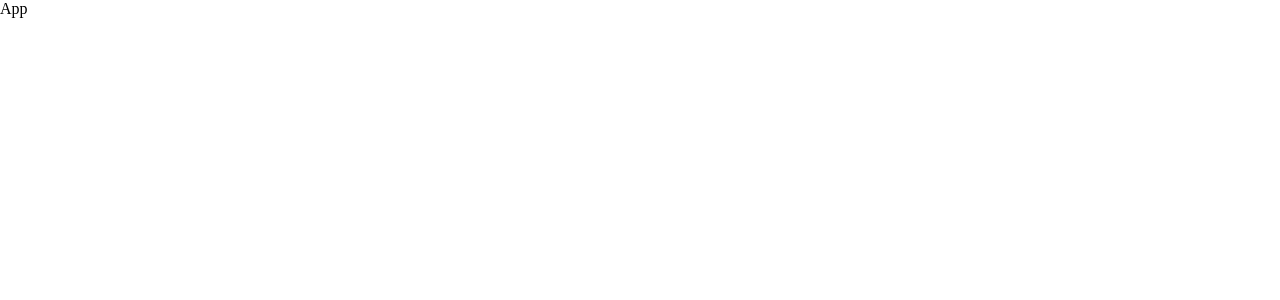
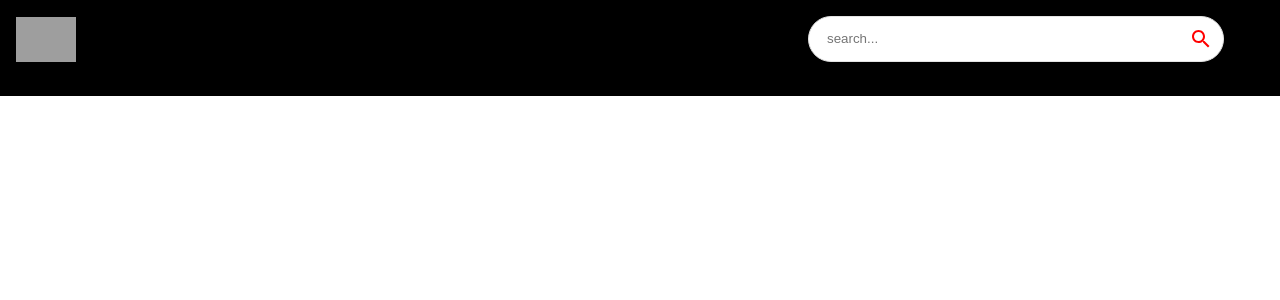
Before and after one commit to elshora97/Youtube-Clone, a React (Create React App) app: page / in a window 1280 px wide. Shown: the top 300 px of the page. Built offline with nearby package versions, Linux system fonts and the light colour scheme; grey boxes are pictures that could not be loaded.

Commit message:
Navbar Component

```diff
--- a/src/App.js
+++ b/src/App.js
@@ -1,7 +1,27 @@
 import React from "react";
+import { BrowserRouter, Routes, Route } from "react-router-dom";
+import { Box } from "@mui/system";
+import {
+  Navbar,
+  Feed,
+  ChannelDetail,
+  VideoDetail,
+  SearchFeed,
+} from "./components";
 
 const App = () => {
-  return <div>App</div>;
+  return (
+    <BrowserRouter>
+      <Box sx={{ backgroundColor: "#000 " }}>
+        <Navbar />
+        <Routes>
+          <Route path="/" exact element={<Feed />} />
+          <Route path="/video/:id" element={<VideoDetail />} />
+          <Route path="/channel/:id" element={<ChannelDetail />} />
+          <Route path="/search/:searchTerm" element={<SearchFeed />} />
+        </Routes>
+      </Box>
+    </BrowserRouter>
+  );
 };
-
 export default App;
--- /dev/null
+++ b/src/components/ChannelDetail.jsx
@@ -0,0 +1,7 @@
+import React from "react";
+
+const ChannelDetail = () => {
+  return <div>ChannelDetail</div>;
+};
+
+export default ChannelDetail;
--- /dev/null
+++ b/src/components/Feed.jsx
@@ -0,0 +1,7 @@
+import React from "react";
+
+const Feed = () => {
+  return <div>Feed</div>;
+};
+
+export default Feed;
--- /dev/null
+++ b/src/components/Navbar.jsx
@@ -0,0 +1,28 @@
+import React from "react";
+import { Stack } from "@mui/system";
+import { Link } from "react-router-dom";
+import { logo } from "../utils/constants";
+import SearchBar from "./SearchBar";
+
+const Navbar = () => {
+  return (
+    <Stack
+      direction="row"
+      alignItems="center"
+      p={2}
+      sx={{
+        position: "stiky",
+        background: "#000",
+        top: 0,
+        justifyContent: "space-between",
+      }}
+    >
+      <Link to="/" style={{ display: "flex", alignItems: "center" }}>
+        <img src={logo} alt="logo" height={45} />
+      </Link>
+      <SearchBar />
+    </Stack>
+  );
+};
+
+export default Navbar;
--- /dev/null
+++ b/src/components/SearchBar.jsx
@@ -0,0 +1,32 @@
+import React, { useState } from "react";
+import { useNavigate } from "react-router-dom";
+import { Paper, IconButton } from "@mui/material";
+import { Search } from "@mui/icons-material";
+
+const SearchBar = () => {
+  return (
+    <Paper
+      component="form"
+      onSubmit={() => {}}
+      sx={{
+        borderRadius: 20,
+        border: "1px solid #e3e3e3",
+        pl: 2,
+        boxShadow: "none",
+        mr: { sm: 5 },
+      }}
+    >
+      <input
+        className="search-bar"
+        placeholder="search..."
+        value=""
+        onChange={() => {}}
+      />
+      <IconButton type="submit" sx={{ p: "10px", color: "red" }}>
+        <Search />
+      </IconButton>
+    </Paper>
+  );
+};
+
+export default SearchBar;
--- /dev/null
+++ b/src/components/SearchFeed.jsx
@@ -0,0 +1,7 @@
+import React from "react";
+
+const SearchFeed = () => {
+  return <div>SearchFeed</div>;
+};
+
+export default SearchFeed;
--- /dev/null
+++ b/src/components/VideoDetail.jsx
@@ -0,0 +1,7 @@
+import React from "react";
+
+const VideoDetail = () => {
+  return <div>VideoDetail</div>;
+};
+
+export default VideoDetail;
--- /dev/null
+++ b/src/components/index.js
@@ -0,0 +1,6 @@
+export { default as Navbar } from "./Navbar";
+export { default as Feed } from "./Feed";
+export { default as ChannelDetail } from "./ChannelDetail";
+export { default as VideoDetail } from "./VideoDetail";
+export { default as SearchFeed } from "./SearchFeed";
+export { default as SearchBar } from "./SearchBar";
--- /dev/null
+++ b/src/utils/constants.js
@@ -0,0 +1,44 @@
+import MusicNoteIcon from "@mui/icons-material/MusicNote";
+import HomeIcon from "@mui/icons-material/Home";
+import CodeIcon from "@mui/icons-material/Code";
+import OndemandVideoIcon from "@mui/icons-material/OndemandVideo";
+import SportsEsportsIcon from "@mui/icons-material/SportsEsports";
+import LiveTvIcon from "@mui/icons-material/LiveTv";
+import SchoolIcon from "@mui/icons-material/School";
+import FaceRetouchingNaturalIcon from "@mui/icons-material/FaceRetouchingNatural";
+import CheckroomIcon from "@mui/icons-material/Checkroom";
+import GraphicEqIcon from "@mui/icons-material/GraphicEq";
+import TheaterComedyIcon from "@mui/icons-material/TheaterComedy";
+import FitnessCenterIcon from "@mui/icons-material/FitnessCenter";
+import DeveloperModeIcon from "@mui/icons-material/DeveloperMode";
+
+export const logo = "https://i.ibb.co/s9Qys2j/logo.png";
+
+export const categories = [
+  { name: "New", icon: <HomeIcon /> },
+  { name: "JS Mastery", icon: <CodeIcon /> },
+  { name: "Coding", icon: <CodeIcon /> },
+  { name: "ReactJS", icon: <CodeIcon /> },
+  { name: "NextJS", icon: <CodeIcon /> },
+  { name: "Music", icon: <MusicNoteIcon /> },
+  { name: "Education", icon: <SchoolIcon /> },
+  { name: "Podcast", icon: <GraphicEqIcon /> },
+  { name: "Movie", icon: <OndemandVideoIcon /> },
+  { name: "Gaming", icon: <SportsEsportsIcon /> },
+  { name: "Live", icon: <LiveTvIcon /> },
+  { name: "Sport", icon: <FitnessCenterIcon /> },
+  { name: "Fashion", icon: <CheckroomIcon /> },
+  { name: "Beauty", icon: <FaceRetouchingNaturalIcon /> },
+  { name: "Comedy", icon: <TheaterComedyIcon /> },
+  { name: "Gym", icon: <FitnessCenterIcon /> },
+  { name: "Crypto", icon: <DeveloperModeIcon /> },
+];
+
+export const demoThumbnailUrl = "https://i.ibb.co/G2L2Gwp/API-Course.png";
+export const demoChannelUrl = "/channel/UCmXmlB4-HJytD7wek0Uo97A";
+export const demoVideoUrl = "/video/GDa8kZLNhJ4";
+export const demoChannelTitle = "JavaScript Mastery";
+export const demoVideoTitle =
+  "Build and Deploy 5 JavaScript & React API Projects in 10 Hours - Full Course | RapidAPI";
+export const demoProfilePicture =
+  "http://dergipark.org.tr/assets/app/images/buddy_sample.png";
```
